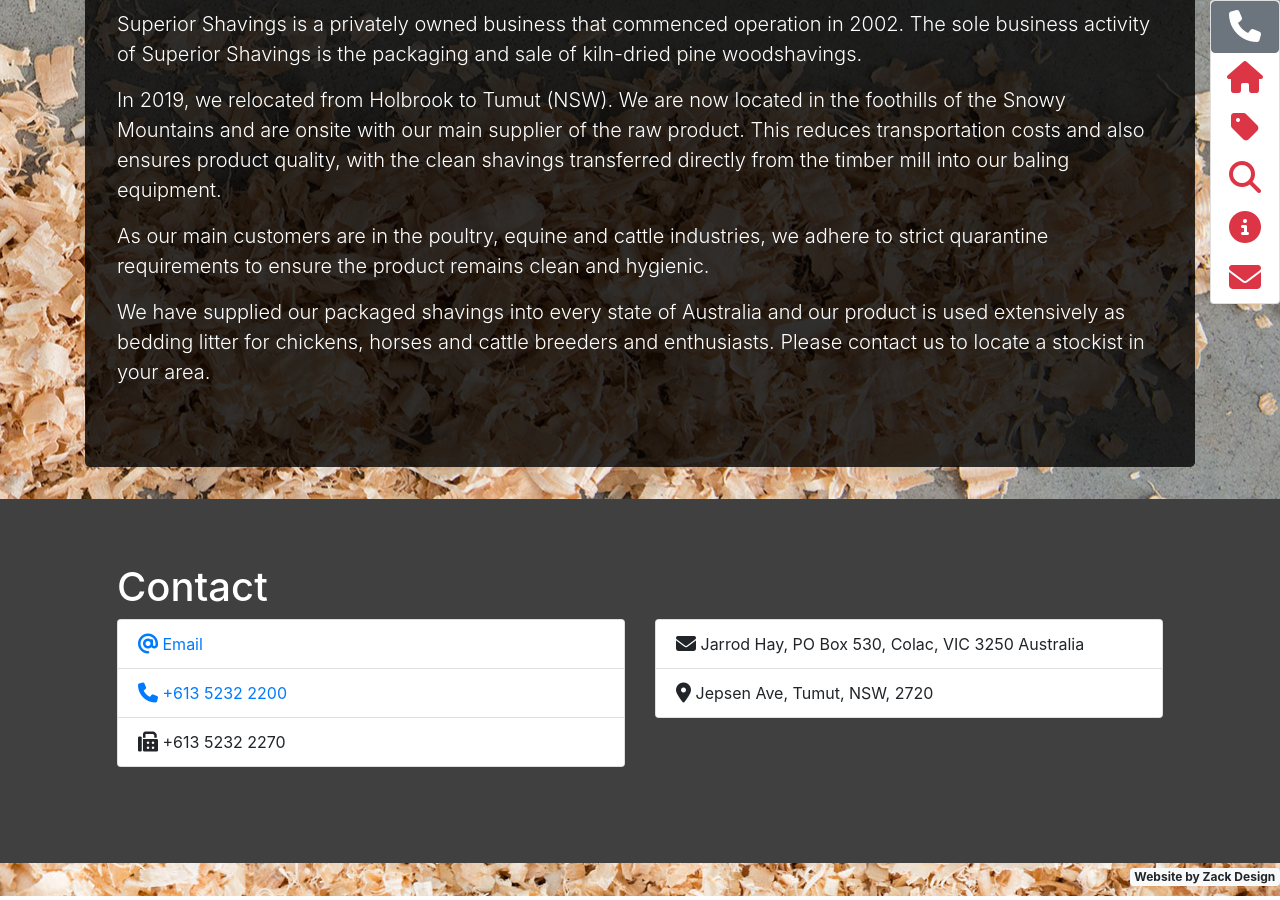
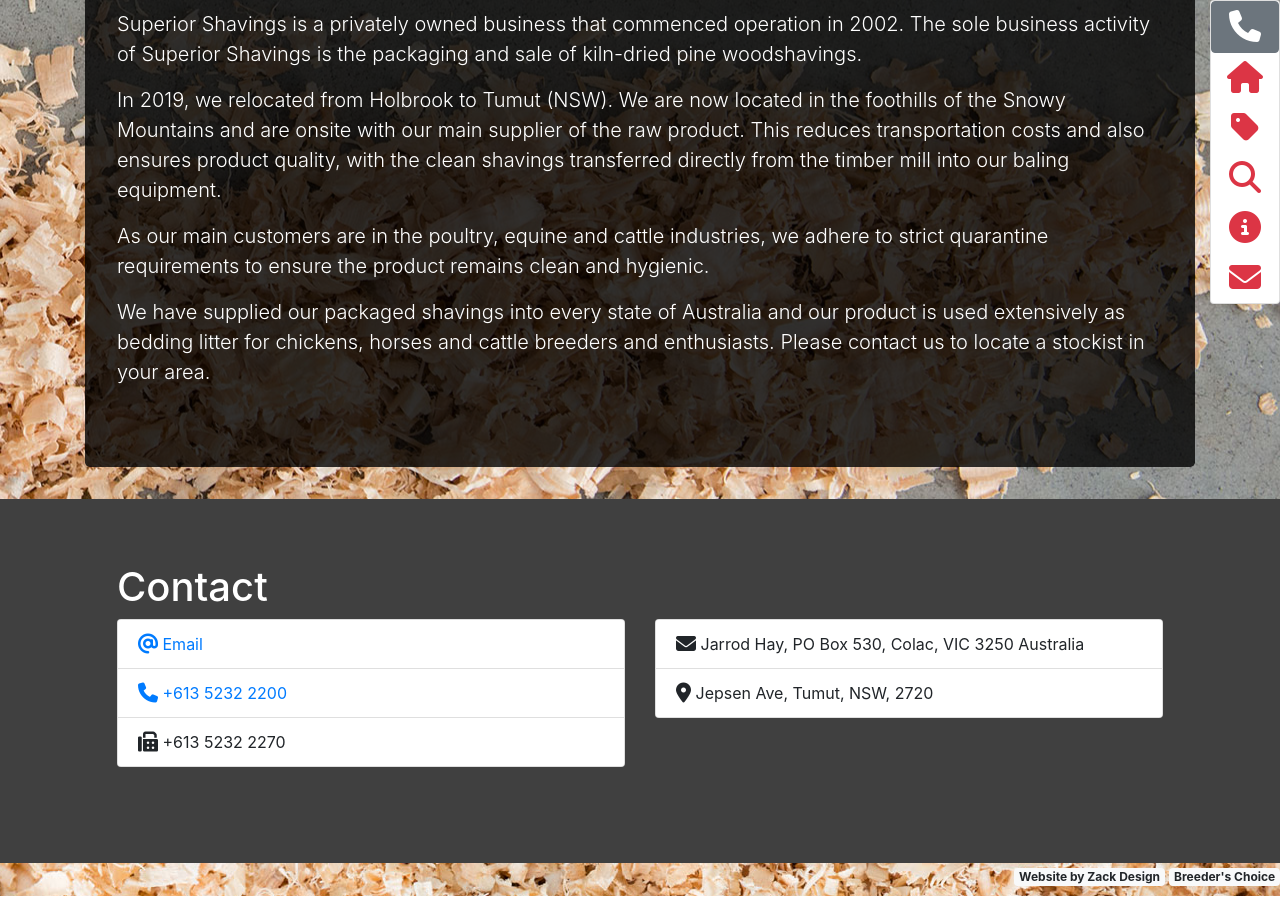
Before and after one commit to zackdesign/superiorshavings.github.io, a Jekyll site: the page built from index.md, in a window 1280 px wide and 900 px high, scrolled down 2552 px. Built offline with Jekyll 4.4.1, drawn with Linux system fonts in a browser that asks for light colours; nearby versions of some CDN libraries; our own code applies the rules of GitHub Pages for plain Markdown files.

Commit message:
seo update

```diff
--- a/_layouts/default.html
+++ b/_layouts/default.html
@@ -389,6 +389,7 @@ and by doing so eliminates risk of contaminants in our shavings.</p>
 
   <section id="footer" class="text-right">
     <a target="_blank" href="http://www.zackdesign.biz" class="badge badge-light">Website by Zack Design</a>
+    <a target="_blank" href="https://breederschoice.com.au" class="badge badge-light">Breeder's Choice</a>
   </section>
 
     <script src="https://code.jquery.com/jquery-3.5.1.min.js" integrity="sha256-9/aliU8dGd2tb6OSsuzixeV4y/faTqgFtohetphbbj0=" crossorigin="anonymous"></script>
```
